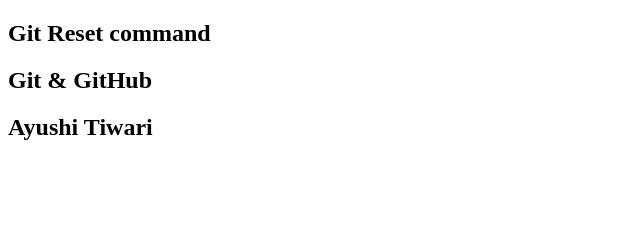
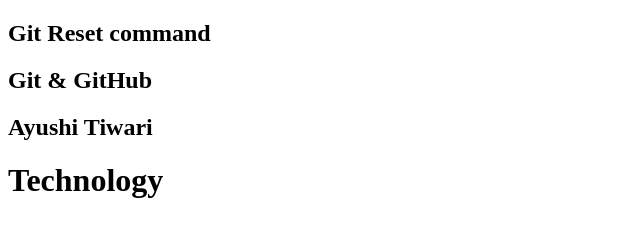
Before and after one commit to ayushi7788/Git-Reset, a plain HTML site: page index.html in a window 1280 px wide. Shown: the whole page, without its empty margins (0-640 px from the left). Drawn offline with Linux system fonts and the light colour scheme.

Commit message:
Git Reset Command Done

```diff
--- a/index.html
+++ b/index.html
@@ -13,6 +13,7 @@
     <h2>Git Reset command</h2>
     <h2>Git & GitHub</h2>
     <h2>Ayushi Tiwari</h2>
+    <h1>Technology</h1>
 
 </body>
 
```
